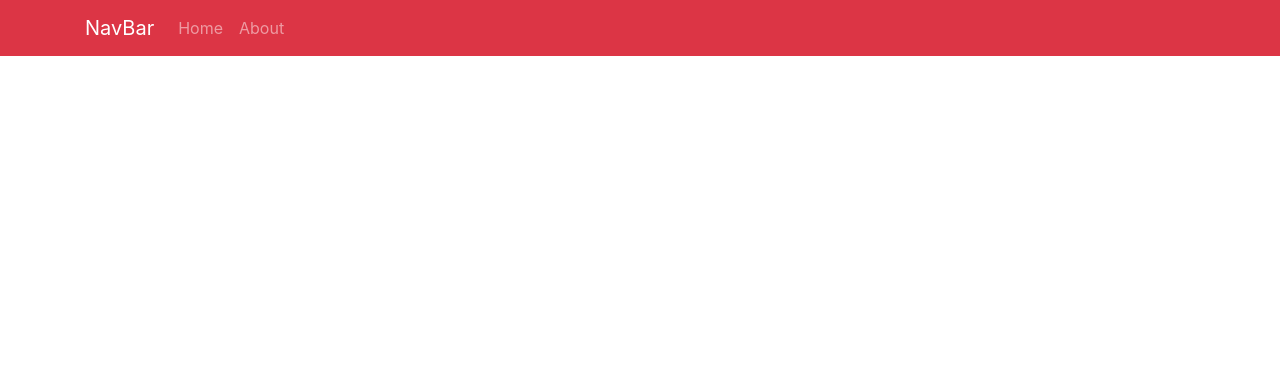
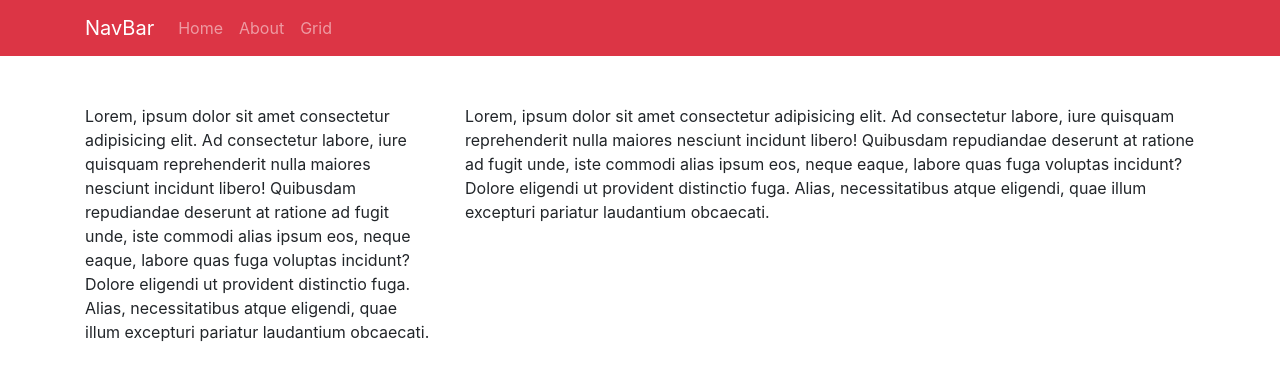
Before and after one commit to javierc22/proyecto-vue-06, a Vue app: page /grid in a window 1280 px wide. Shown: the top 380 px of the page. Built offline with nearby package versions, Linux system fonts and the light colour scheme.

Commit message:
Columnas responsivas (Row Col)

```diff
--- a/src/App.vue
+++ b/src/App.vue
@@ -9,11 +9,15 @@
           <b-navbar-nav>
             <b-nav-item :to="{name: 'home'}" exact>Home</b-nav-item>
             <b-nav-item :to="{name: 'about'}">About</b-nav-item>
+            <b-nav-item :to="{name: 'grid'}">Grid</b-nav-item>
           </b-navbar-nav>
         </b-collapse>
 
       </b-container>
     </b-navbar>
-    <router-view />
+
+    <b-container>
+      <router-view />
+    </b-container>
   </div>
 </template>
--- a/src/router/index.js
+++ b/src/router/index.js
@@ -7,16 +7,18 @@ Vue.use(VueRouter)
 const routes = [
   {
     path: '/',
-    name: 'Home',
+    name: 'home',
     component: Home
   },
   {
     path: '/about',
-    name: 'About',
-    // route level code-splitting
-    // this generates a separate chunk (about.[hash].js) for this route
-    // which is lazy-loaded when the route is visited.
+    name: 'about',
     component: () => import(/* webpackChunkName: "about" */ '../views/About.vue')
+  },
+  {
+    path: '/grid',
+    name: 'grid',
+    component: () => import(/* webpackChunkName: "grid" */ '../views/Grid.vue')
   }
 ]
 
--- /dev/null
+++ b/src/views/Grid.vue
@@ -0,0 +1,12 @@
+<template>
+  <div class="mt-5">
+    <b-row>
+      <b-col cols="12" md="6" lg="4">
+        <p>Lorem, ipsum dolor sit amet consectetur adipisicing elit. Ad consectetur labore, iure quisquam reprehenderit nulla maiores nesciunt incidunt libero! Quibusdam repudiandae deserunt at ratione ad fugit unde, iste commodi alias ipsum eos, neque eaque, labore quas fuga voluptas incidunt? Dolore eligendi ut provident distinctio fuga. Alias, necessitatibus atque eligendi, quae illum excepturi pariatur laudantium obcaecati.</p>
+      </b-col>
+      <b-col cols="12" md="6" lg="8">
+        <p>Lorem, ipsum dolor sit amet consectetur adipisicing elit. Ad consectetur labore, iure quisquam reprehenderit nulla maiores nesciunt incidunt libero! Quibusdam repudiandae deserunt at ratione ad fugit unde, iste commodi alias ipsum eos, neque eaque, labore quas fuga voluptas incidunt? Dolore eligendi ut provident distinctio fuga. Alias, necessitatibus atque eligendi, quae illum excepturi pariatur laudantium obcaecati.</p>
+      </b-col>
+    </b-row>
+  </div>
+</template>
```
